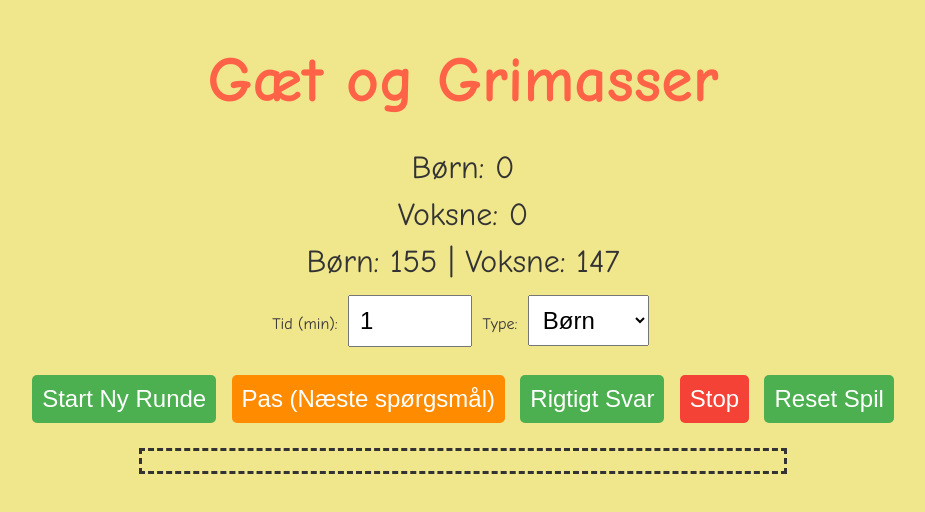
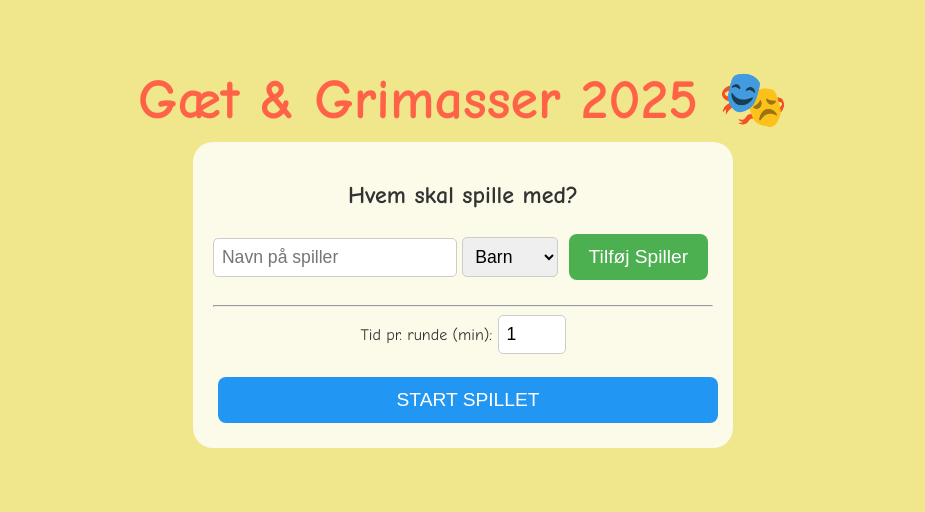
Before and after one commit to christensenjohn/quiz, a plain HTML site: page index.html in a window 1280 px wide. Shown: the whole page, without its empty margins (177-1102 px from the left). Drawn offline with Linux system fonts and the light colour scheme; a web font is replaced by a local one.

Commit message:
Add files via upload

```diff
--- a/index.html
+++ b/index.html
@@ -1,87 +1,53 @@
 <!DOCTYPE html>
 <html>
 <head>
-    <title>Gæt og Grimasser Spil</title>
+    <title>Gæt og Grimasser - Holdspil</title>
     <style>
-        @import url('https://fonts.googleapis.com/css2?family=Comic+Neue:wght@400;700&display=swap');
+        @import url('fonts.googleapis.com');
 
         body {
             font-family: 'Comic Neue', 'Comic Sans MS', cursive, sans-serif;
             background-color: #f0e68c;
             color: #333;
             text-align: center;
+            padding: 20px;
         }
 
-        h1 {
-            font-size: 4em;
-            color: #ff6347;
-            margin-bottom: 0.5em;
+        h1 { font-size: 3.5em; color: #ff6347; margin-bottom: 10px; }
+
+        .container { background: rgba(255,255,255,0.8); padding: 20px; border-radius: 20px; display: inline-block; min-width: 350px; }
+
+        /* Lobby / Setup */
+        #setupSkærm { margin-bottom: 20px; }
+        .spiller-liste { list-style: none; padding: 0; text-align: left; max-width: 300px; margin: 20px auto; }
+        .spiller-emne { background: #fff; padding: 10px; margin: 5px 0; border-radius: 5px; border-left: 5px solid #4caf50; }
+
+        /* Spil-skærm */
+        #spilSkærm { display: none; }
+        #turIndikator { font-size: 2.2em; color: #2e8b57; font-weight: bold; margin: 15px 0; padding: 10px; background: #e0f2f1; border-radius: 10px; }
+        #timer { font-size: 2.5em; color: #f44336; font-weight: bold; min-height: 1.2em; }
+
+        #spørgsmålViser {
+            margin: 20px 0; font-size: 2.2em; color: #ff4500; padding: 30px;
+            border: 4px dashed #333; display: inline-block; min-width: 70%;
+            background: #fff; border-radius: 15px;
         }
 
-        #scoreBørn, #scoreVoksne, #timer, #spørgsmålTilbage {
-            font-size: 2em;
-            margin: 10px;
-        }
+        .score-board { display: flex; flex-wrap: wrap; justify-content: center; gap: 10px; margin-top: 20px; }
+        .score-kort { background: #333; color: white; padding: 10px 20px; border-radius: 10px; min-width: 100px; }
+        .score-kort.active { border: 4px solid #ff6347; transform: scale(1.1); }
 
-        .container {
-            margin: 10px;
-        }
+        .button { font-size: 1.2em; padding: 12px 20px; margin: 5px; border: none; cursor: pointer; border-radius: 8px; color: white; background: #4caf50; transition: 0.2s; }
+        .button:hover { opacity: 0.9; transform: translateY(-2px); }
+        .button.red { background: #f44336; }
+        .button.orange { background: #ff8c00; }
+        .button.blue { background: #2196f3; }
 
-        #typeVælger, .button, #minutter {
-            font-size: 1.5em;
-            padding: 10px;
-            margin: 5px;
-        }
-
-        .button {
-            background-color: #4caf50;
-            color: white;
-            border: none;
-            cursor: pointer;
-            border-radius: 5px;
-        }
-
-        .button:hover {
-            background-color: #45a049;
-        }
-
-        .button.red {
-            background-color: #f44336;
-        }
-
-        .button.red:hover {
-            background-color: #d32f2f;
-        }
-
-        /* Farve til Pas-knappen */
-        .button.orange {
-            background-color: #ff8c00;
-        }
-        .button.orange:hover {
-            background-color: #e67e00;
-        }
-
-        #minutter {
-            width: 100px;
-        }
-
-        #spørgsmålViser {
-            margin-top: 20px;
-            font-size: 2.5em;
-            color: #ff4500;
-            padding: 10px;
-            border: 3px dashed #333;
-            display: inline-block;
-            min-width: 50%;
-        }
-
-        audio {
-            display: none;
-        }
+        input, select { font-size: 1.1em; padding: 8px; border-radius: 5px; border: 1px solid #ccc; }
+        audio { display: none; }
     </style>
 
     <script>
-        // Indsæt dine spørgsmål her
 var spørgsmålData = [
     {"Type": "Børn", "Spørgsmål": "Mim en dinosaur, der brøler"},
     {"Type": "Børn", "Spørgsmål": "Mim en person, der børster tænder"},
@@ -388,165 +354,172 @@ var spørgsmålData = [
 ];
 
 
-        var børnSpørgsmål = spørgsmålData.filter(item => item.Type === 'Børn');
-        var voksneSpørgsmål = spørgsmålData.filter(item => item.Type === 'Voksne');
-
-        var scoreBørn = 0;
-        var scoreVoksne = 0;
+        var spillere = [];
+        var nuværendeSpillerIndex = 0;
+        var børnSpørgsmål = [];
+        var voksneSpørgsmål = [];
         var tidTilbage;
         var timerInterval;
         var spilStartet = false;
+
+        // LOBBY FUNKTIONER
+        function tilføjSpiller() {
+            var navn = document.getElementById('spillerNavn').value;
+            var type = document.getElementById('spillerType').value;
+            if (navn.trim() === "") return alert("Indtast venligst et navn");
+
+            spillere.push({ navn: navn, type: type, point: 0 });
+            document.getElementById('spillerNavn').value = "";
+            opdaterLobbyListe();
+        }
+
+        function opdaterLobbyListe() {
+            var liste = document.getElementById('lobbyListe');
+            liste.innerHTML = "";
+            spillere.forEach(s => {
+                liste.innerHTML += `<li class="spiller-emne"><strong>${s.navn}</strong> (${s.type})</li>`;
+            });
+        }
+
+        function startSpillet() {
+            if (spillere.length < 1) return alert("Tilføj mindst én spiller!");
+
+            // Forbered spørgsmål
+            børnSpørgsmål = spørgsmålData.filter(q => q.Type === 'Børn');
+            voksneSpørgsmål = spørgsmålData.filter(q => q.Type === 'Voksne');
+
+            document.getElementById('setupSkærm').style.display = 'none';
+            document.getElementById('spilSkærm').style.display = 'block';
+            opdaterScoreBoard();
+            visNæsteTur();
+        }
+
+        // SPIL FUNKTIONER
+        function visNæsteTur() {
+            var s = spillere[nuværendeSpillerIndex];
+            document.getElementById('turIndikator').textContent = `Det er ${s.navn}s tur (${s.type})`;
+            document.getElementById('spørgsmålViser').textContent = "Tryk 'Start tur' for at se opgaven!";
+            opdaterScoreBoard();
+        }
+
+        function startNæsteSpørgsmål() {
+            var s = spillere[nuværendeSpillerIndex];
+            var kilde = (s.type === 'Børn') ? børnSpørgsmål : voksneSpørgsmål;
+
+            if (kilde.length === 0) {
+                document.getElementById('spørgsmålViser').textContent = `Ingen flere ${s.type}-spørgsmål!`;
+                return;
+            }
+
+            var index = Math.floor(Math.random() * kilde.length);
+            var opgave = kilde[index];
+            document.getElementById('spørgsmålViser').textContent = opgave.Spørgsmål;
+
+            // Fjern brugt spørgsmål
+            if (s.type === 'Børn') børnSpørgsmål.splice(index, 1);
+            else voksneSpørgsmål.splice(index, 1);
+
+            // Timer
+            stopTimer();
+            var sek = (parseInt(document.getElementById('tidInput').value) || 1) * 60;
+            startTimer(sek);
+            document.getElementById('startLyd').play();
+        }
+
+        function pasSpørgsmål() {
+            startNæsteSpørgsmål(); // Bare find et nyt uden at stoppe tid eller skifte spiller
+        }
+
+        function rigtigtSvar() {
+            stopTimer();
+            document.getElementById('rigtigtSvarLyd').play();
+            spillere[nuværendeSpillerIndex].point++;
+            næsteSpiller();
+        }
+
+        function næsteSpiller() {
+            nuværendeSpillerIndex = (nuværendeSpillerIndex + 1) % spillere.length;
+            visNæsteTur();
+        }
 
         function startTimer(seconds) {
             tidTilbage = seconds;
             document.getElementById('tikTakLyd').play();
             document.getElementById('tikTakLyd').loop = true;
-            timerInterval = setInterval(function() {
-                document.getElementById('timer').textContent = tidTilbage + " sekunder tilbage";
+            timerInterval = setInterval(() => {
+                document.getElementById('timer').textContent = tidTilbage + "s";
                 if (tidTilbage <= 0) {
                     clearInterval(timerInterval);
                     document.getElementById('tikTakLyd').pause();
-                    document.getElementById('tikTakLyd').currentTime = 0;
-                    var tidUdløbetLyd = document.getElementById('tidUdløbetLyd');
-                    tidUdløbetLyd.play().catch(function(error) {
-                        console.error('Fejl ved afspilning af tidUdløbetLyd:', error);
-                    });
+                    document.getElementById('tidUdløbetLyd').play();
+                    document.getElementById('timer').textContent = "TIDEN ER GÅET!";
                 }
-                tidTilbage -= 1;
+                tidTilbage--;
             }, 1000);
         }
 
         function stopTimer() {
             clearInterval(timerInterval);
-            document.getElementById('timer').textContent = '';
-            if(document.getElementById('tikTakLyd')) {
-                document.getElementById('tikTakLyd').pause();
-                document.getElementById('tikTakLyd').currentTime = 0;
-            }
-            document.getElementById('stopLyd').play();
+            document.getElementById('timer').textContent = "";
+            document.getElementById('tikTakLyd').pause();
         }
 
-        // Ny funktion til at springe et spørgsmål over uden at stoppe timeren
-        function pasSpørgsmål() {
-            if (!spilStartet || tidTilbage <= 0) return;
-
-            var valgtType = document.getElementById('typeVælger').value;
-            var filtreredeSpørgsmål = valgtType === 'Børn' ? børnSpørgsmål : voksneSpørgsmål;
-
-            if (filtreredeSpørgsmål.length === 0) {
-                document.getElementById('spørgsmålViser').textContent = "Ingen flere spørgsmål tilbage";
-                return;
-            }
-
-            var tilfældigtSpørgsmål = filtreredeSpørgsmål[Math.floor(Math.random() * filtreredeSpørgsmål.length)];
-            document.getElementById('spørgsmålViser').textContent = tilfældigtSpørgsmål.Spørgsmål;
-
-            // Fjern det brugte spørgsmål
-            if (valgtType === 'Børn') {
-                børnSpørgsmål = børnSpørgsmål.filter(item => item !== tilfældigtSpørgsmål);
-            } else {
-                voksneSpørgsmål = voksneSpørgsmål.filter(item => item !== tilfældigtSpørgsmål);
-            }
-
-            opdaterTæller();
+        function opdaterScoreBoard() {
+            var board = document.getElementById('scoreBoard');
+            board.innerHTML = "";
+            spillere.forEach((s, i) => {
+                var activeClass = (i === nuværendeSpillerIndex) ? "active" : "";
+                board.innerHTML += `<div class="score-kort ${activeClass}">${s.navn}: ${s.point}</div>`;
+            });
         }
-
-        function visTilfældigtSpørgsmål() {
-            stopTimer();
-            spilStartet = true;
-
-            var valgtType = document.getElementById('typeVælger').value;
-            var filtreredeSpørgsmål = valgtType === 'Børn' ? børnSpørgsmål : voksneSpørgsmål;
-
-            if (filtreredeSpørgsmål.length === 0) {
-                document.getElementById('spørgsmålViser').textContent = "Ingen flere spørgsmål tilbage";
-                return;
-            }
-
-            var tilfældigtSpørgsmål = filtreredeSpørgsmål[Math.floor(Math.random() * filtreredeSpørgsmål.length)];
-            document.getElementById('spørgsmålViser').textContent = tilfældigtSpørgsmål.Spørgsmål;
-
-            if (valgtType === 'Børn') {
-                børnSpørgsmål = børnSpørgsmål.filter(item => item !== tilfældigtSpørgsmål);
-            } else {
-                voksneSpørgsmål = voksneSpørgsmål.filter(item => item !== tilfældigtSpørgsmål);
-            }
-
-            opdaterTæller();
-
-            var startLyd = document.getElementById('startLyd');
-            startLyd.play().catch(e => console.log("Lyd kræver interaktion"));
-
-            startLyd.onended = function() {
-                var minutter = parseInt(document.getElementById('minutter').value) || 1;
-                startTimer(minutter * 60);
-            };
-        }
-
-        function opdaterTæller() {
-            document.getElementById('spørgsmålTilbage').textContent = `Børn: ${børnSpørgsmål.length} | Voksne: ${voksneSpørgsmål.length}`;
-        }
-
-        function rigtigtSvar(type) {
-            stopTimer();
-            document.getElementById('rigtigtSvarLyd').play();
-            if (type === 'Børn') {
-                scoreBørn += 1;
-                document.getElementById('scoreBørn').textContent = "Børn: " + scoreBørn;
-            } else {
-                scoreVoksne += 1;
-                document.getElementById('scoreVoksne').textContent = "Voksne: " + scoreVoksne;
-            }
-        }
-
-        function resetSpil() {
-            scoreBørn = 0;
-            scoreVoksne = 0;
-            børnSpørgsmål = spørgsmålData.filter(item => item.Type === 'Børn');
-            voksneSpørgsmål = spørgsmålData.filter(item => item.Type === 'Voksne');
-            document.getElementById('scoreBørn').textContent = "Børn: 0";
-            document.getElementById('scoreVoksne').textContent = "Voksne: 0";
-            opdaterTæller();
-            stopTimer();
-            spilStartet = false;
-            document.getElementById('spørgsmålViser').textContent = "";
-        }
-
-        window.onload = opdaterTæller;
     </script>
 </head>
 <body>
-    <h1>Gæt og Grimasser</h1>
-    <div class="container">
-        <div id="scoreBørn">Børn: 0</div>
-        <div id="scoreVoksne">Voksne: 0</div>
+
+    <h1>Gæt & Grimasser 2025 🎭</h1>
+
+    <!-- OPSÆTNING / LOBBY -->
+    <div id="setupSkærm" class="container">
+        <h2>Hvem skal spille med?</h2>
+        <input type="text" id="spillerNavn" placeholder="Navn på spiller">
+        <select id="spillerType">
+            <option value="Børn">Barn</option>
+            <option value="Voksne">Voksen</option>
+        </select>
+        <button class="button" onclick="tilføjSpiller()">Tilføj Spiller</button>
+
+        <ul id="lobbyListe" class="spiller-liste"></ul>
+
+        <hr>
+        <label>Tid pr. runde (min): </label>
+        <input type="number" id="tidInput" value="1" style="width: 50px;">
+        <br><br>
+        <button class="button blue" style="width: 100%;" onclick="startSpillet()">START SPILLET</button>
+    </div>
+
+    <!-- SELVE SPILLET -->
+    <div id="spilSkærm" class="container">
+        <div id="turIndikator"></div>
         <div id="timer"></div>
-        <div id="spørgsmålTilbage"></div>
+        <div id="spørgsmålViser">Tryk på start for at se opgaven</div>
 
-        <label for="minutter">Tid (min):</label>
-        <input type="number" id="minutter" value="1" />
+        <br>
+        <button class="button blue" onclick="startNæsteSpørgsmål()">Start tur / Nyt spørgsmål</button>
+        <button class="button orange" onclick="pasSpørgsmål()">Pas</button>
+        <button class="button" onclick="rigtigtSvar()">Rigtigt! (+1 point)</button>
+        <button class="button red" onclick="stopTimer()">Stop tid</button>
 
-        <label for="typeVælger">Type:</label>
-        <select id="typeVælger">
-            <option value="Børn">Børn</option>
-            <option value="Voksne">Voksne</option>
-        </select>
-        <br><br>
+        <div class="score-board" id="scoreBoard"></div>
 
-        <button id="startButton" class="button" onclick="visTilfældigtSpørgsmål()">Start Ny Runde</button>
-        <button class="button orange" onclick="pasSpørgsmål()">Pas (Næste spørgsmål)</button>
-        <button class="button" onclick="rigtigtSvar(document.getElementById('typeVælger').value)">Rigtigt Svar</button>
-        <button class="button red" onclick="stopTimer()">Stop</button>
-        <button class="button" onclick="resetSpil()">Reset Spil</button>
-
-        <div id="spørgsmålViser"></div>
+        <br>
+        <button class="button" style="background:#777" onclick="location.reload()">Afslut & Nulstil</button>
     </div>
 
     <!-- Lyde -->
     <audio id="startLyd" src="start.mp3"></audio>
-    <audio id="stopLyd" src="stop.mp3"></audio>
     <audio id="tikTakLyd" src="tiktak.mp3"></audio>
     <audio id="tidUdløbetLyd" src="alternativ_tidudloebet.mp3"></audio>
     <audio id="rigtigtSvarLyd" src="rigtigt.mp3"></audio>
+
 </body>
 </html>
```
